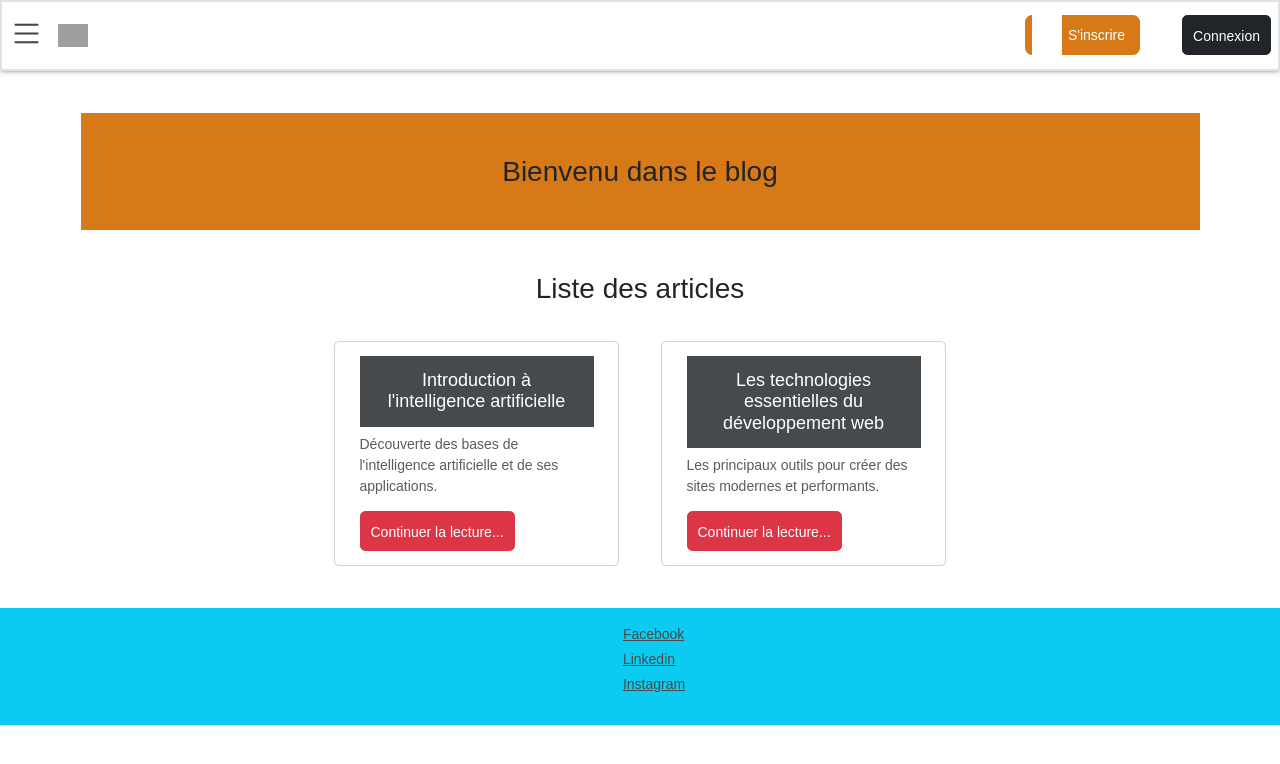
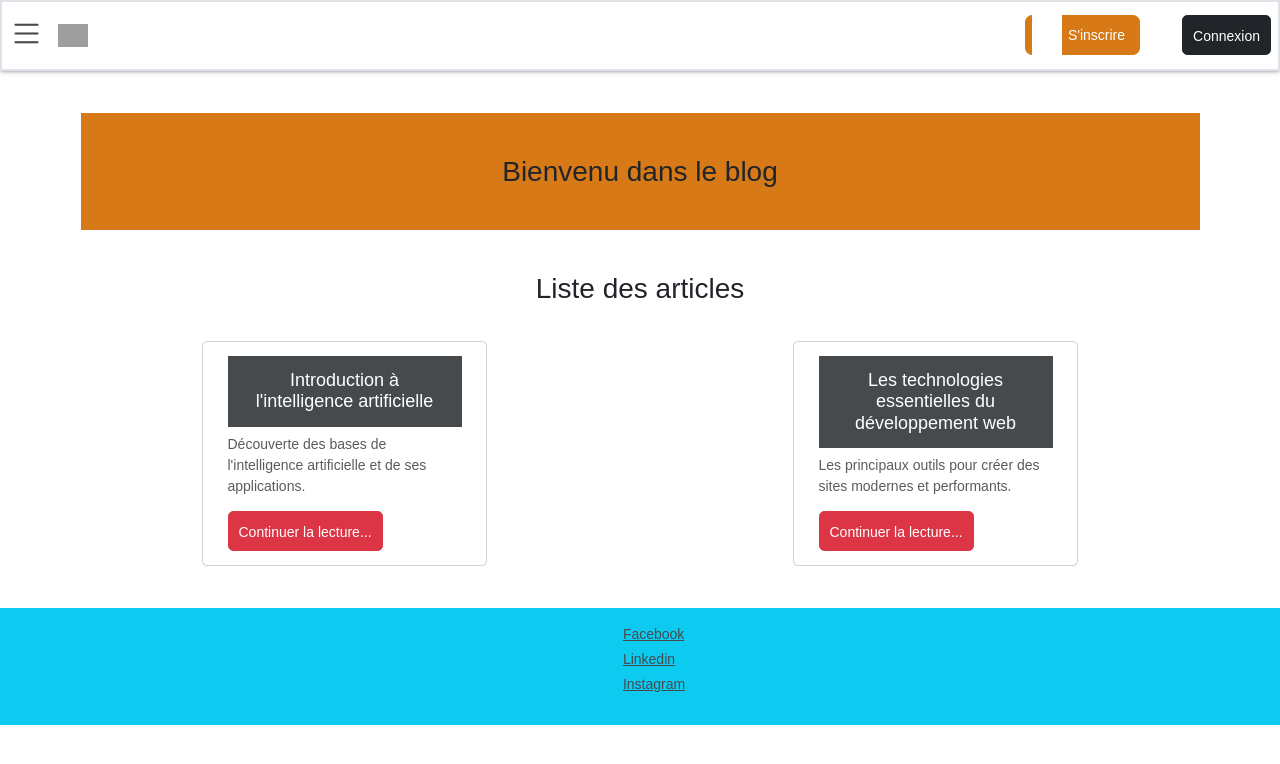
Before and after one commit to Cassius269/course-learn-react-dyma, a React (Vite) app: page / in a window 1280 px wide. Shown: the top 764 px of the page. Built offline with nearby package versions, Linux system fonts and the light colour scheme; grey boxes are pictures that could not be loaded.

Commit message:
amélioration de l'organisation du code et des composants

```diff
--- a/src/App.jsx
+++ b/src/App.jsx
@@ -2,6 +2,7 @@ import Article from './components/article';
 import Footer from './components/Footer';
 import Header from './components/Header';
 import { Title } from './components/Title';
+import Articles from './components/Articles';
 
 export default function App(){
     return (
@@ -9,12 +10,7 @@ export default function App(){
             <Header />
             <main className='container'>
                 <Title/>
-                <section>
-                    <h2 className='mt-5 mb-3'>Liste des articles</h2>
-                    <div className='row d-flex justify-content-center gap-4 gap-md-4 gap-lg-5'>
-                        <Article displayArticle={true} />
-                    </div>
-                </section>
+                <Articles />
             </main>
             <Footer/>
         </>
--- a/src/Components/Article.jsx
+++ b/src/Components/Article.jsx
@@ -1,48 +1,16 @@
-import '../assets/styles/layouts/Footer.module.scss';
+import '../assets/styles/layouts/Article.module.scss';
 
-export default function Article ({displayArticle})  {
-    const articles = [
-    {
-        id: 1,
-        title: "Introduction à l'intelligence artificielle",
-        content: "Découverte des bases de l'intelligence artificielle et de ses applications.",
-        published: true
-        },
-    {
-        id: 2,
-        title: "Les technologies essentielles du développement web",
-        content: "Les principaux outils pour créer des sites modernes et performants.",
-        published: true
-        },
-    {
-        id: 3,
-        title: "Bonnes pratiques de cybersécurité en entreprise",
-        content: "Les bonnes pratiques pour protéger ses données en ligne.",
-        published: false
-    }
-    ];
+export default function Article ({id, title, content})  {
 
-    // Filtrer les articles publiés sous forme de tableau d'objets de type article
-    const publishedArticles = articles.filter((a) => a.published == true);
-
-    // console.log(publishedArticles)
-
-    // Préparer les éléments visuel React en transformant chaque article pour intégrer les balises HTML à partir du JSX
-    const listArticles = publishedArticles.map(a => {
         return (
-            <article key={a.id} className='mt-4 card col-8 col-md-6 col-lg-3'>
+            <article key={id} className='mt-4 card col-8 col-md-6 col-lg-3'>
                 <div className='card-body'>
-                    <h3 className='bg-primary p-3 text-white card-title'>{a.title}</h3>
-                    <p className='card-text text-body-secondary'>{a.content}</p>
+                    <h3 className='bg-primary p-3 text-white card-title'>{title}</h3>
+                    <p className='card-text text-body-secondary'>{content}</p>
                     <a href="#" title='lire l\article en entier'>
                     <button type='button' className='btn btn-danger'>Continuer la lecture...</button>
                     </a>
                 </div>
             </article>
         );
-    })
-
-    // console.log(listArticles)
-    return  displayArticle && (listArticles)
-     ;
 }
--- a/src/Components/Articles.jsx
+++ b/src/Components/Articles.jsx
@@ -1,38 +1,27 @@
 import Article from "./article";
+import articles from "../assets/data/articles"; // import des artcilezs
+
 
 const Articles = () => {
-    const articles = [
-    {
-        id: 1,
-        title: "Introduction à l'intelligence artificielle",
-        content: "Découverte des bases de l'intelligence artificielle et de ses applications.",
-        published: true
-        },
-    {
-        id: 2,
-        title: "Les technologies essentielles du développement web",
-        content: "Les principaux outils pour créer des sites modernes et performants.",
-        published: true
-        },
-    {
-        id: 3,
-        title: "Bonnes pratiques de cybersécurité en entreprise",
-        content: "Les bonnes pratiques pour protéger ses données en ligne.",
-        published: false
-    }
-    ];
 
     // Filtrer les articles publiés sous forme de tableau d'objets de type article
     const publishedArticles = articles.filter((a) => a.published == true); // return implicite
+    // console.log(publishedArticles)
 
-
-    // console.log(publishedArticles)
+    return (
         <section>
             <h2 className='mt-5 mb-3'>Liste des articles</h2>
                 <div className='row d-flex justify-content-center gap-4 gap-md-4 gap-lg-5'>
-                        <Article key = {article.id} title= {article.id} content={article.content} />
+                    {publishedArticles.map( a =>(
+                        <Article
+                            id={a.id}
+                            title={a.title}
+                            content={a.content}
+                        />)
+                    )}
                 </div>
         </section>
+    );
 };
 
 
--- /dev/null
+++ b/src/assets/data/articles.js
@@ -0,0 +1,22 @@
+    const articles = [
+    {
+        id: 1,
+        title: "Introduction à l'intelligence artificielle",
+        content: "Découverte des bases de l'intelligence artificielle et de ses applications.",
+        published: true
+        },
+    {
+        id: 2,
+        title: "Les technologies essentielles du développement web",
+        content: "Les principaux outils pour créer des sites modernes et performants.",
+        published: true
+        },
+    {
+        id: 3,
+        title: "Bonnes pratiques de cybersécurité en entreprise",
+        content: "Les bonnes pratiques pour protéger ses données en ligne.",
+        published: false
+    }
+    ];
+
+    export default articles;
```
Lines whose indentation alone changed are shown as unchanged.
